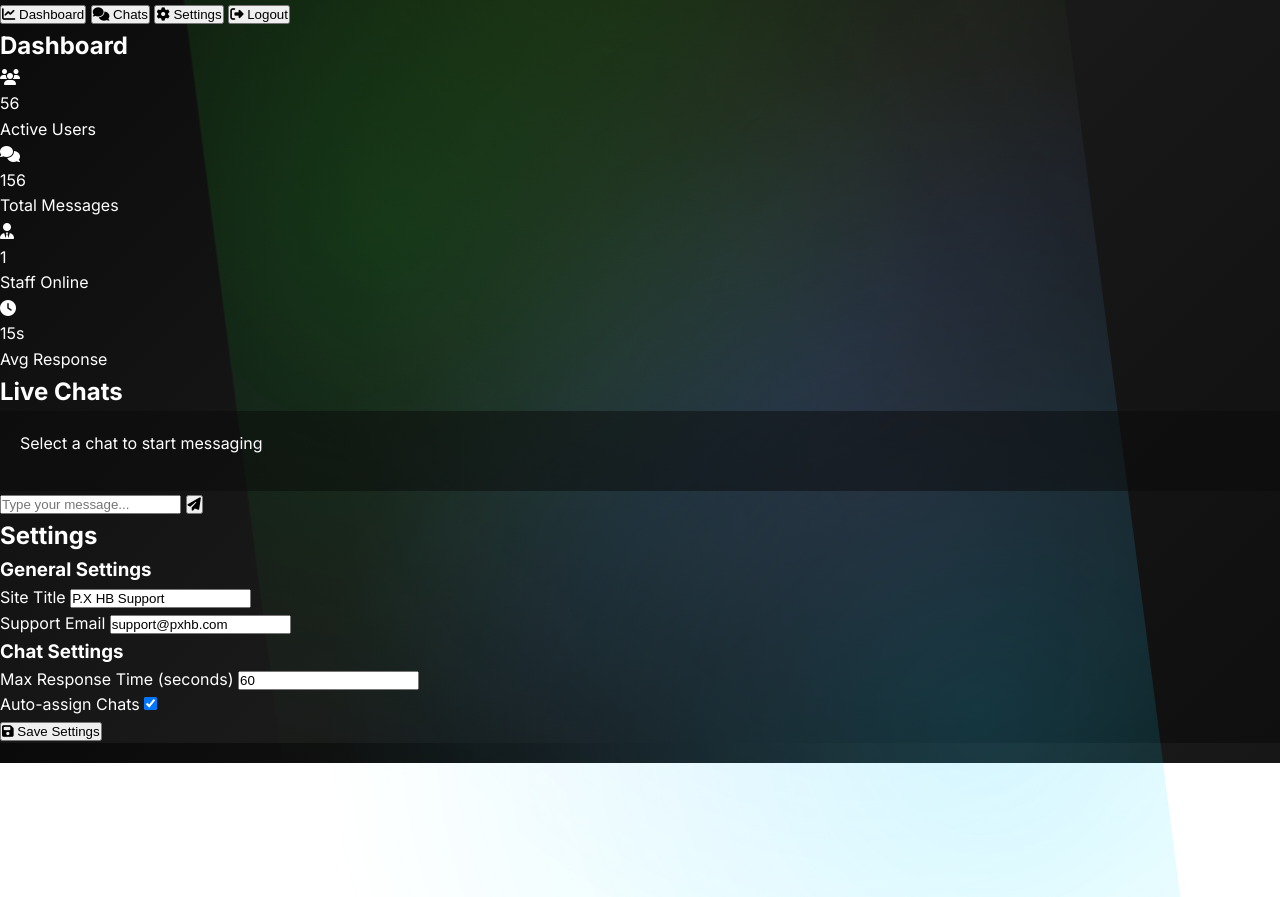
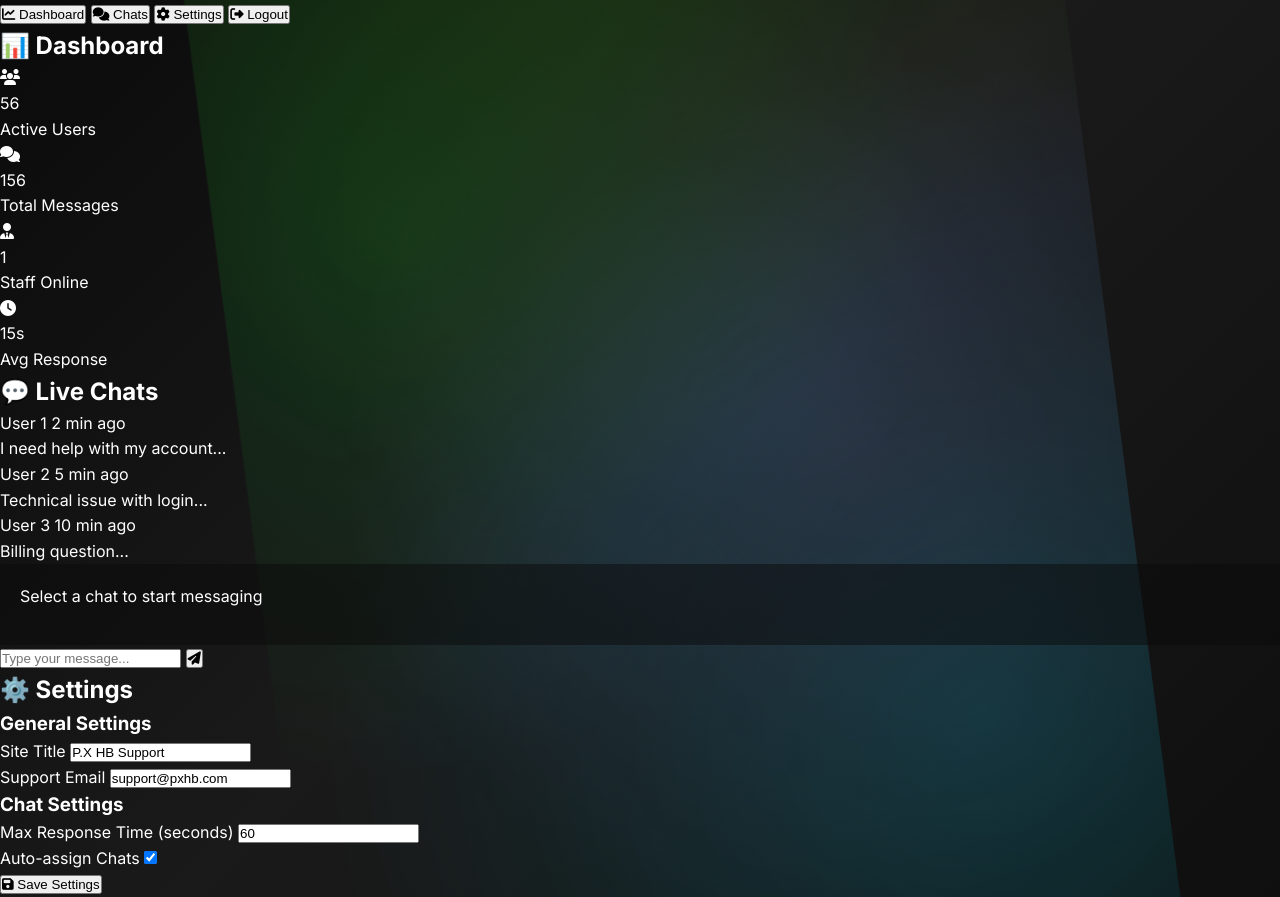
Before and after one commit to kickxly-dev/pxhbsupportv4, a website: page admin.html in a window 1280 px wide. Shown: the part 37-934 px from the top of the page. Before the commit the page ends 800 px from the top, so only its background shows below. Drawn offline with nearby package versions, Linux system fonts and the light colour scheme; no server answers; sample sign-in values are in the browser's storage.

```diff
--- a/admin.html
+++ b/admin.html
@@ -17,7 +17,7 @@
                 <span class="logo-badge">ADMIN</span>
             </div>
             <div class="admin-nav">
-                <button class="admin-btn" onclick="showDashboard()">
+                <button class="admin-btn active" onclick="showDashboard()">
                     <i class="fas fa-chart-line"></i>
                     Dashboard
                 </button>
@@ -40,7 +40,7 @@
         <main class="admin-main">
             <!-- Dashboard Section -->
             <section class="admin-section active" id="dashboard">
-                <h2 class="section-title">Dashboard</h2>
+                <h2 class="section-title">📊 Dashboard</h2>
                 <div class="stats-grid">
                     <div class="stat-card">
                         <div class="stat-icon">
@@ -75,10 +75,30 @@
 
             <!-- Chats Section -->
             <section class="admin-section" id="chats">
-                <h2 class="section-title">Live Chats</h2>
+                <h2 class="section-title">💬 Live Chats</h2>
                 <div class="chat-container">
                     <div class="chat-list">
-                        <!-- Chat items will be loaded here -->
+                        <div class="chat-item" onclick="selectChat('user1')">
+                            <div class="chat-item-header">
+                                <span class="chat-user">User 1</span>
+                                <span class="chat-time">2 min ago</span>
+                            </div>
+                            <div class="chat-preview">I need help with my account...</div>
+                        </div>
+                        <div class="chat-item" onclick="selectChat('user2')">
+                            <div class="chat-item-header">
+                                <span class="chat-user">User 2</span>
+                                <span class="chat-time">5 min ago</span>
+                            </div>
+                            <div class="chat-preview">Technical issue with login...</div>
+                        </div>
+                        <div class="chat-item" onclick="selectChat('user3')">
+                            <div class="chat-item-header">
+                                <span class="chat-user">User 3</span>
+                                <span class="chat-time">10 min ago</span>
+                            </div>
+                            <div class="chat-preview">Billing question...</div>
+                        </div>
                     </div>
                     <div class="chat-window">
                         <div class="chat-messages" id="adminChatMessages">
@@ -98,7 +118,7 @@
 
             <!-- Settings Section -->
             <section class="admin-section" id="settings">
-                <h2 class="section-title">Settings</h2>
+                <h2 class="section-title">⚙️ Settings</h2>
                 <div class="settings-container">
                     <div class="setting-group">
                         <h3>General Settings</h3>
```
